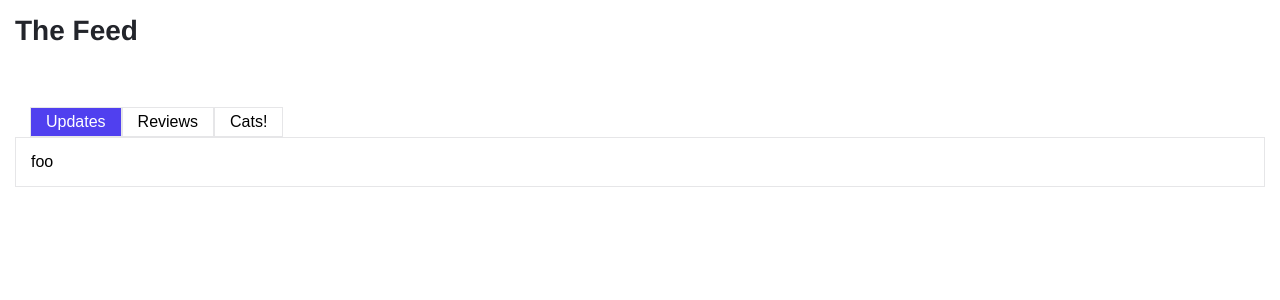
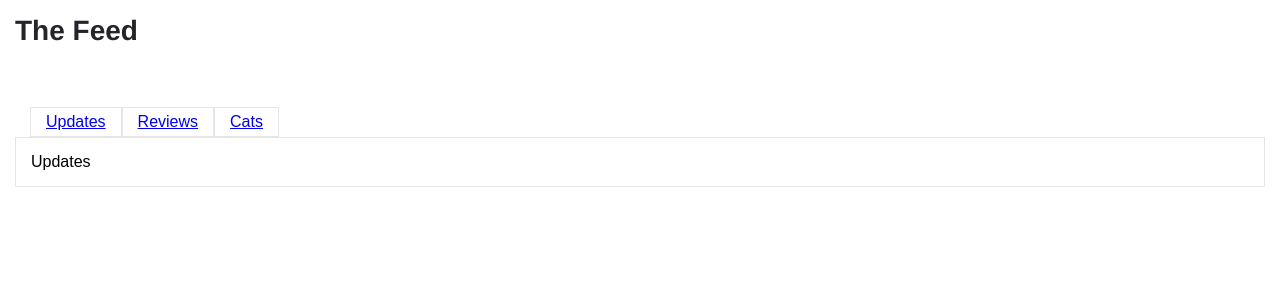
Before and after one commit to benjaminhadfield/9fin-the-feed, a React (Create React App) app: page / in a window 1280 px wide. Shown: the top 300 px of the page. Built offline with nearby package versions, Linux system fonts and the light colour scheme.

Commit message:
react-router implemented

```diff
--- a/package.json
+++ b/package.json
@@ -5,6 +5,7 @@
   "dependencies": {
     "react": "^15.5.4",
     "react-dom": "^15.5.4",
+    "react-router-dom": "^4.1.1",
     "styled-components": "^2.0.0"
   },
   "devDependencies": {
--- a/src/App.js
+++ b/src/App.js
@@ -1,17 +1,25 @@
 import React from 'react'
+import {
+  BrowserRouter as Router,
+  Route,
+  Link
+} from 'react-router-dom'
 // import logo from './logo.svg'
+import Tabs from './components/tabs'
 import Header from './components/header'
-import Tabs from './components/tabs'
+import Updates from './pages/updates'
+import Reviews from './pages/reviews'
+import Cats from './pages/cats'
 
-class App extends React.Component {
-  render () {
-    return (
-      <div>
-        <Header />
-        <Tabs activeTab={0} tabs={['Updates', 'Reviews', 'Cats!']} children={'foo'} />
-      </div>
-    )
-  }
-}
-
-export default App
+export default () => (
+  <Router>
+    <div>
+      <Header />
+      <Tabs tabs={[<Link to='/'>Updates</Link>, <Link to='/reviews'>Reviews</Link>, <Link to='/cats'>Cats</Link>]}>
+        <Route exact path='/' component={Updates} />
+        <Route path='/reviews' component={Reviews} />
+        <Route path='/cats' component={Cats} />
+      </Tabs>
+    </div>
+  </Router>
+)
--- a/src/components/tabs/index.js
+++ b/src/components/tabs/index.js
@@ -11,7 +11,7 @@ export default class Tabs extends React.Component {
       <Container>
         <TabContainer>
           {
-            tabs.map((tab, i) => <Tab active={activeTab === i} children={tab} />)
+            tabs.map((tab, i) => <Tab active={activeTab === i} children={tab} key={i} />)
           }
         </TabContainer>
         <Panel children={children} />
--- /dev/null
+++ b/src/pages/cats/index.js
@@ -0,0 +1,5 @@
+import React from 'react'
+
+export default (props) => (
+  <div>Cats</div>
+)
--- /dev/null
+++ b/src/pages/reviews/index.js
@@ -0,0 +1,5 @@
+import React from 'react'
+
+export default (props) => (
+  <div>Reviews</div>
+)
--- /dev/null
+++ b/src/pages/updates/index.js
@@ -0,0 +1,5 @@
+import React from 'react'
+
+export default (props) => (
+  <div>Updates</div>
+)
```
Also changed, not shown: 1 other file (tests, documents, lock files or other folders).
